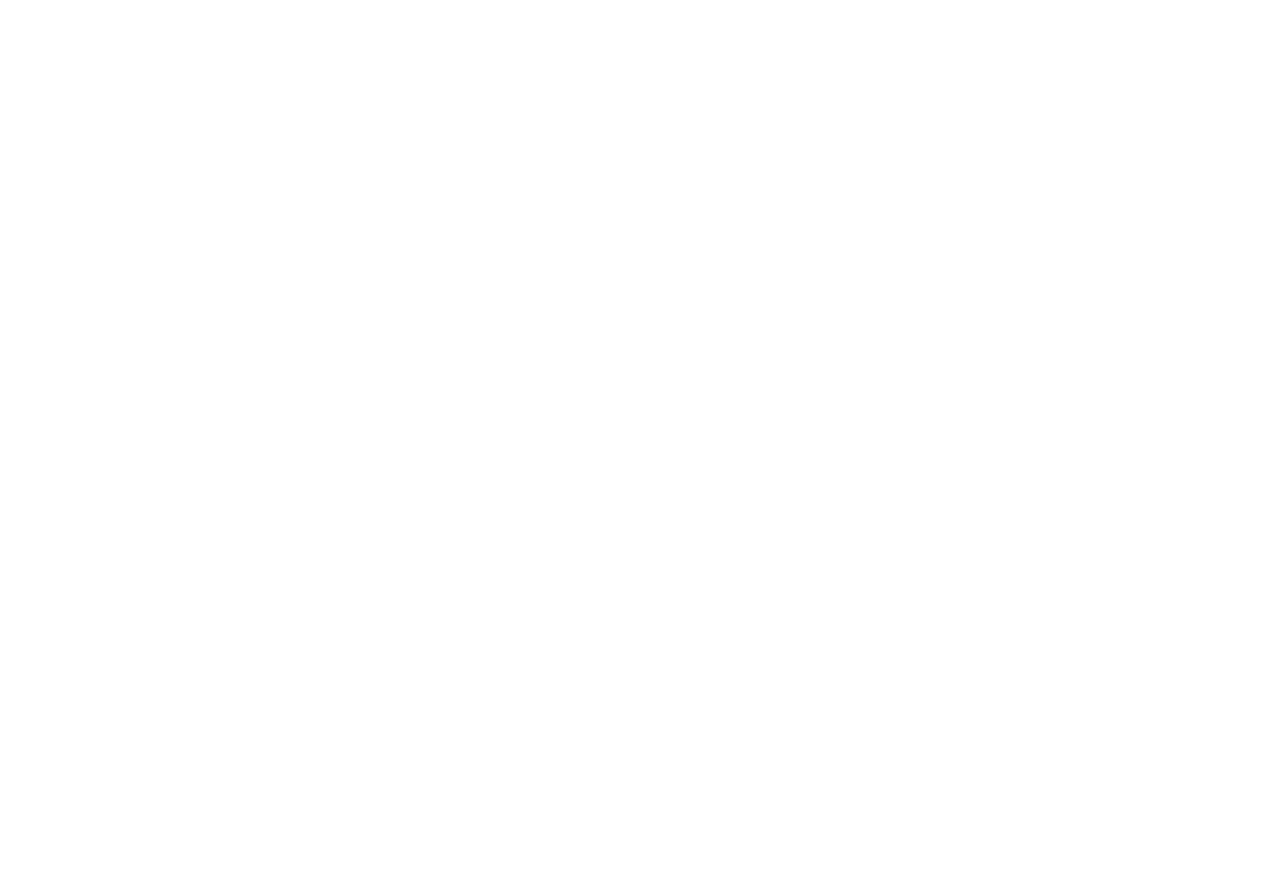
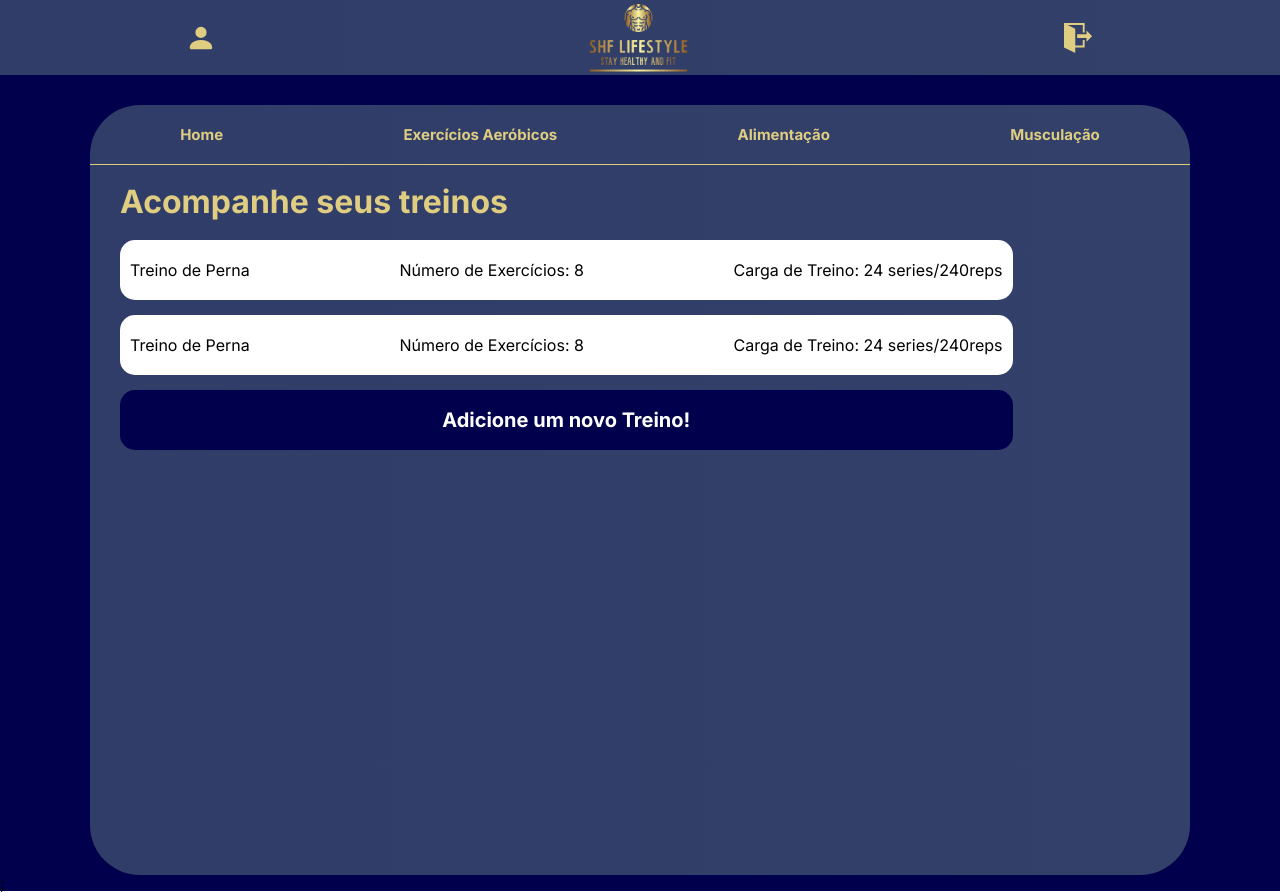
Before and after one commit to Brunopjunq/SHF-lifestyle-frontend, a React (Create React App) app: page /home/workout in a window 1280 px wide. Before the commit this address had no page. Before the commit the page ends 800 px from the top, so only its background shows below. Built offline with nearby package versions, Linux system fonts and the light colour scheme.

Commit message:
feat: add Layout route /home/workout

```diff
--- a/src/App.js
+++ b/src/App.js
@@ -5,6 +5,7 @@
 import userContext from "./context/user-context";
 import { useState } from "react";
 import HomePage from "./pages/HomePage";
+import Workouts from "./components/Workout/Workouts";
 
 export default function App() {
 
@@ -18,7 +19,9 @@
                     <Routes>
                         <Route path="/" element={<SignInPage />} />
                         <Route path="/signUp" element={<SignUpPage />} />
-                        <Route path="/home" element={<HomePage />} />
+                        <Route path="/home" element={<HomePage />}>
+                            <Route path="workout" element={<Workouts />} />
+                        </Route>
                     </Routes>
                 </BrowserRouter>
             </userContext.Provider>
--- /dev/null
+++ b/src/components/DashBoard/DashBoard.js
@@ -0,0 +1,31 @@
+import { Outlet } from "react-router-dom";
+import styled from "styled-components";
+import Workouts from "../Workout/Workouts";
+import NavigationBar from "./NavigationBar";
+
+export default function DashBoard() {
+    return (
+        <DashContainer>
+            <DashboardBox>
+                <NavigationBar />
+                <Outlet />
+            </DashboardBox>
+        </DashContainer>
+    )
+}
+
+const DashContainer = styled.div`
+    min-height: 800px;
+    width: 100%;
+    background-color: none;
+    display: flex;
+    justify-content: center;
+`
+
+const DashboardBox = styled.div`
+    width: 1100px;
+    min-height: 600px;
+    background: linear-gradient(to left,#33406a,#303d68);
+    margin-top: 30px;
+    border-radius: 50px;
+`
--- /dev/null
+++ b/src/components/DashBoard/NavigationBar.js
@@ -0,0 +1,33 @@
+import { useNavigate } from "react-router-dom";
+import styled from "styled-components";
+
+export default function NavigationBar() {
+    const navigate = useNavigate();
+
+    return (
+        <NavigationBarBox>
+            <h1 onClick={() => navigate("/home")}>Home</h1>
+            <h1>Exercícios Aeróbicos</h1>
+            <h1>Alimentação</h1>
+            <h1 onClick={() => navigate("/home/workout")}>Musculação</h1>
+        </NavigationBarBox>
+    )
+}
+
+
+const NavigationBarBox = styled.div`
+    width: 100%;
+    height: 60px;
+    display: flex;
+    justify-content: space-around;
+    font-family: 'Inter', sans-serif;
+    align-items: center;
+    border-bottom: solid 1px #dfcd81;
+    margin-bottom: 20px;
+
+    h1 {
+        font-size: 15px;
+        color: #dfcd81;
+        cursor: pointer;
+    }
+`
--- /dev/null
+++ b/src/components/Workout/WorkoutBox.js
@@ -0,0 +1,25 @@
+import styled from "styled-components";
+
+export default function WorkoutBox() {
+    return (
+        <Container>
+            <h2>Treino de Perna</h2>
+            <a>Número de Exercícios: 8</a>
+            <a>Carga de Treino: 24 series/240reps</a>
+        </Container>
+
+    )
+}
+
+const Container = styled.div`
+    width: 85%;
+    height: 60px;
+    background-color: white;
+    border-radius: 15px;
+    display: flex;
+    align-items: center;
+    justify-content: space-between;
+    padding-left: 10px;
+    padding-right: 10px;
+    margin-bottom: 15px;
+`
--- /dev/null
+++ b/src/components/Workout/Workouts.js
@@ -0,0 +1,44 @@
+import styled from "styled-components";
+import WorkoutBox from "./WorkoutBox";
+
+export default function Workouts() {
+    return (
+        <>
+        <Container>
+            <h1>Acompanhe seus treinos</h1>
+            <WorkoutBox />
+            <WorkoutBox />
+            <AddWorkout>
+                Adicione um novo Treino!
+            </AddWorkout>
+        </Container>
+        </>
+    )
+}
+
+const Container = styled.div`
+    width: 100%;
+    min-height: 600px;
+    padding-left: 30px;
+    padding-right: 20px;
+
+    h1 {
+        color: #dfcd81;
+    }
+`
+
+const AddWorkout = styled.div`
+    width: 85%;
+    height: 60px;
+    background-color: #00004d;
+    border-radius: 15px;
+    display: flex;
+    align-items: center;
+    justify-content: center;
+    padding-left: 10px;
+    padding-right: 10px;
+    font-size: 20px;
+    color: white;
+    font-weight:700;
+    cursor: pointer;
+`
--- a/src/pages/HomePage.js
+++ b/src/pages/HomePage.js
@@ -1,21 +1,15 @@
 import styled from "styled-components"
 import { IconContext } from "react-icons";
-import { useNavigate } from "react-router-dom";
 import Header from "../components/Header";
+import DashBoard from "../components/DashBoard/DashBoard";
 
 export default function HomePage() {
-    const navigate = useNavigate();
-
     return (
         <>
         <PageContainer>
         <IconContext.Provider value={{ size: 30, color: "#dfcd81", className:'react-icons' }}>
             <Header />
-            <DashContainer>
-                <Dashboard>
-
-                </Dashboard>
-            </DashContainer>
+            <DashBoard />
         </IconContext.Provider>;
         </PageContainer>
         </>
@@ -30,19 +24,3 @@
         cursor: pointer;
     }
 `
-
-const DashContainer = styled.div`
-    min-height: 800px;
-    width: 100%;
-    background-color: none;
-    display: flex;
-    justify-content: center;
-`
-
-const Dashboard = styled.div`
-    width: 1100px;
-    min-height: 600px;
-    background: linear-gradient(to left,#33406a,#303d68);
-    margin-top: 30px;
-    border-radius: 50px;
-`
```
